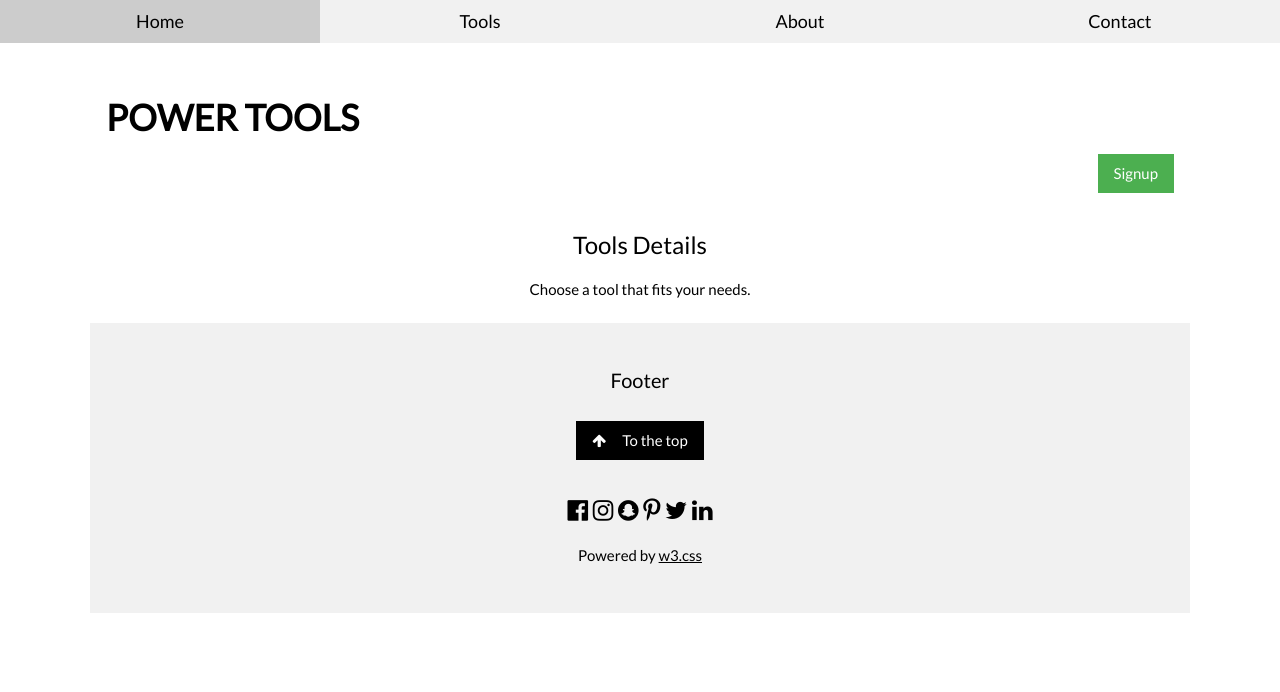
After one commit to ianila/powertools, a Django app: page /tools/ in a window 1280 px wide. The commit adds this page. Shown: the top 692 px of the page. Run offline with Django 3.2, Linux system fonts and the light colour scheme; data that the repository does not hold is empty.

Commit message:
web: tools page

```diff
--- a/powertools/urls.py
+++ b/powertools/urls.py
@@ -31,5 +31,6 @@ urlpatterns = [
     url(r'^controlpanel/deletetools/', controlpanel_views.delete_tools, name='deletetools'),
     url(r'^admin/', admin.site.urls),
     url(r'^signup/', users_views.signup, name='users_signup'),
+    url(r'^tools/', web_views.tools, name='web_tools'),
     url(r'^$', web_views.home, name='web_home'),
 ]
--- a/templates/controlpanel/tools.html
+++ b/templates/controlpanel/tools.html
@@ -26,7 +26,7 @@
         <hr class="w3-clear">
         <img src="../../static/images/tools.jpeg" style="width:20%" class="w3-margin-bottom">
         <p>{{ tool.desc }}</p>
-        <p>{{ tool.rentalvalue }}</p>
+        <p>Rental value - LKR {{ tool.rentalvalue }}</p>
         <button type="button" class="w3-button w3-green w3-margin-bottom"><i class="fa fa-exchange"></i>  Rents</button>
         <button type="button" class="w3-button w3-green w3-margin-bottom" onclick="modalFunction({{ tool.pk }})"><i class="fa fa-edit"></i>  Edit</button>
         <button type="button" class="w3-button w3-red w3-margin-bottom" onclick="deleteFunction({{ tool.pk }})"><i class="fa fa-remove"></i>  Remove</button>
--- a/templates/web/home.html
+++ b/templates/web/home.html
@@ -1,6 +1,6 @@
 <!DOCTYPE html>
 <html>
-<title>POWER TOOLS</title>
+<title>Power Tools</title>
 <meta charset="UTF-8">
 <meta name="viewport" content="width=device-width, initial-scale=1">
 <link rel="stylesheet" href="https://www.w3schools.com/w3css/4/w3.css">
@@ -126,7 +126,7 @@ html,body,h1,h2,h3,h4 {font-family:"Lato", sans-serif}
 {% endfor %}
 
     <div class="w3-center w3-padding-64">
-      <button class="w3-button w3-blue w3-padding-large">View More Tools</button>
+      <a href="{% url 'web_tools' %}" class="w3-button w3-blue w3-padding-large">View More Tools</a>
     </div>
 
   <!-- Grid -->
--- /dev/null
+++ b/templates/web/tools.html
@@ -0,0 +1,118 @@
+<!DOCTYPE html>
+<html>
+<title>Power Tools</title>
+<meta charset="UTF-8">
+<meta name="viewport" content="width=device-width, initial-scale=1">
+<link rel="stylesheet" href="https://www.w3schools.com/w3css/4/w3.css">
+<link rel="stylesheet" href="https://fonts.googleapis.com/css?family=Lato">
+<link rel="stylesheet" href="https://cdnjs.cloudflare.com/ajax/libs/font-awesome/4.7.0/css/font-awesome.min.css">
+<style>
+html,body,h1,h2,h3,h4 {font-family:"Lato", sans-serif}
+.mySlides {display:none}
+.w3-tag, .fa {cursor:pointer}
+.w3-tag {height:15px;width:15px;padding:0;margin-top:6px}
+</style>
+<body>
+
+<!-- Links (sit on top) -->
+<div class="w3-top">
+  <div class="w3-row w3-large w3-light-grey">
+    <div class="w3-col s3">
+      <a href="#" class="w3-button w3-block">Home</a>
+    </div>
+    <div class="w3-col s3">
+      <a href="#tools" class="w3-button w3-block">Tools</a>
+    </div>
+    <div class="w3-col s3">
+      <a href="#about" class="w3-button w3-block">About</a>
+    </div>
+    <div class="w3-col s3">
+      <a href="#contact" class="w3-button w3-block">Contact</a>
+    </div>
+  </div>
+</div>
+
+<!-- Content -->
+<div class="w3-content" style="max-width:1100px;margin-top:80px;margin-bottom:80px">
+
+  <div class="w3-panel">
+    <h1><b>POWER TOOLS</b></h1>
+    <span class="w3-right">
+        <a href="{% url 'users_signup' %}" class="w3-button w3-green">Signup</a>
+    </span>
+  </div>
+
+  <!-- Grid -->
+  <div class="w3-row-padding" id="tools">
+    <div class="w3-center w3-padding">
+      <h3>Tools Details</h3>
+      <p>Choose a tool that fits your needs.</p>
+    </div>
+
+{% for tool in tools %}
+    <div class="w3-third w3-margin-bottom">
+      <ul class="w3-ul w3-border w3-center w3-hover-shadow">
+        <li class="w3-black w3-xlarge w3-padding-32">{{ tool.make }}</li>
+        <li class="w3-padding-16">Available</li>
+        <li class="w3-padding-16">{{ tool.desc }}</li>
+        <li class="w3-padding-16">{{ tool.serialno }}</li>
+          <h2 class="w3-wide">LKR {{ tool.rentalvalue }}</h2>
+          <span class="w3-opacity">per day</span>
+        </li>
+        <li class="w3-light-grey w3-padding-24">
+          <button class="w3-button w3-green w3-padding-large">Rent Now</button>
+        </li>
+      </ul>
+    </div>
+{% endfor %}
+
+  </div>
+<!-- Footer -->
+
+<footer class="w3-container w3-padding-32 w3-light-grey w3-center">
+  <h4>Footer</h4>
+  <a href="#" class="w3-button w3-black w3-margin"><i class="fa fa-arrow-up w3-margin-right"></i>To the top</a>
+  <div class="w3-xlarge w3-section">
+    <i class="fa fa-facebook-official w3-hover-opacity"></i>
+    <i class="fa fa-instagram w3-hover-opacity"></i>
+    <i class="fa fa-snapchat w3-hover-opacity"></i>
+    <i class="fa fa-pinterest-p w3-hover-opacity"></i>
+    <i class="fa fa-twitter w3-hover-opacity"></i>
+    <i class="fa fa-linkedin w3-hover-opacity"></i>
+  </div>
+  <p>Powered by <a href="https://www.w3schools.com/w3css/default.asp" title="W3.CSS" target="_blank" class="w3-hover-text-green">w3.css</a></p>
+</footer>
+
+
+<script>
+// Slideshow
+var slideIndex = 1;
+showDivs(slideIndex);
+
+function plusDivs(n) {
+  showDivs(slideIndex += n);
+}
+
+function currentDiv(n) {
+  showDivs(slideIndex = n);
+}
+
+function showDivs(n) {
+  var i;
+  var x = document.getElementsByClassName("mySlides");
+  var dots = document.getElementsByClassName("demodots");
+  if (n > x.length) {slideIndex = 1}
+  if (n < 1) {slideIndex = x.length} ;
+  for (i = 0; i < x.length; i++) {
+     x[i].style.display = "none";
+  }
+  for (i = 0; i < dots.length; i++) {
+     dots[i].className = dots[i].className.replace(" w3-white", "");
+  }
+  x[slideIndex-1].style.display = "block";
+  dots[slideIndex-1].className += " w3-white";
+}
+</script>
+
+</body>
+</html>
--- a/web/views.py
+++ b/web/views.py
@@ -4,3 +4,7 @@ from tools.models import Tool
 def home(request):
     tools = list(Tool.objects.all().order_by('?'))[0:3]
     return render(request, 'web/home.html', {'tools': tools})
+
+def tools(request):
+    tools = Tool.objects.all()
+    return render(request, 'web/tools.html', {'tools': tools})
```
